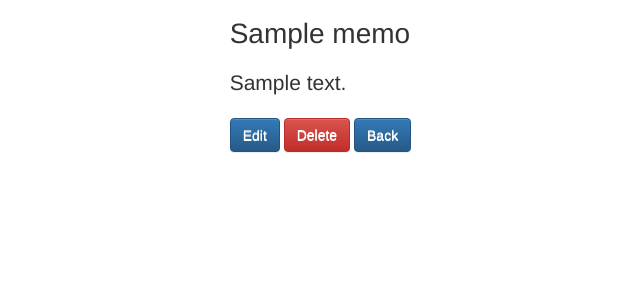
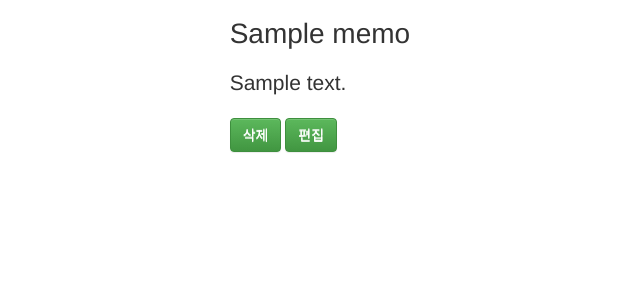
Before and after one commit to welcome-to-donghyun/web-diary, a Django app: page /memo/detail/1 in a window 1280 px wide. Shown: the part 42-342 px from the top of the page, without its empty margins (207-847 px from the left). Run offline with Django 3.2, Linux system fonts and the light colour scheme; tables that the repository leaves empty hold one stand-in row (values such as "Sample post"); some libraries are stand-ins or nearby versions.

Commit message:
설계문서와 맞게 색을 변화

```diff
--- a/templates/member/signin.html
+++ b/templates/member/signin.html
@@ -14,7 +14,7 @@
                 </div>
             {% endfor %}
             <div class="form-group">
-                <button type="submit" class="btn-default btn-primary btn" style="float: right;">Sign In</button>
+                <button type="submit" class="btn-default btn-success btn" style="float: right;">로그인</button>
             </div>
         </form>
     </div>
--- a/templates/member/signup.html
+++ b/templates/member/signup.html
@@ -14,7 +14,7 @@
       </div>
       {% endfor %}
       <div class="form-group ">
-        <button type="submit" class="btn btn-primary" style="float: right;">Sign Up</button>
+        <button type="submit" class="btn btn-success" style="float: right;">회원가입</button>
       </div>
     </form>
   </div>
--- a/templates/schedule/diary_detail.html
+++ b/templates/schedule/diary_detail.html
@@ -13,12 +13,12 @@
       <img src="{{ diary.img.url }}" style="width:600px; height:400px;" alt="">
       <p class="lead">{{ diary.description }}</p>
     </div>
-    <a href="{% url 'schedule:diary_edit' diary_id=diary.date %}" class="btn btn-default btn-primary">Edit</a>
     <form action="{% url 'schedule:diary_delete' diary_id=diary.date %}" method="POST" style="display: inline-block;">
         {% csrf_token %}
-        <button type="submit" class="btn btn-default btn-danger">Delete</button>
+        <button type="submit" class="btn btn-default btn-success">삭제</button>
     </form>
-    <a href="{% url 'schedule:memo_main' %}" class='btn btn-default btn-primary'>Back</a>
+    <a href="{% url 'schedule:diary_edit' diary_id=diary.date %}" class="btn btn-default btn-success">편집</a>
+
   </div>
   <div class="col-md-4">
 
--- a/templates/schedule/diary_edit.html
+++ b/templates/schedule/diary_edit.html
@@ -7,7 +7,7 @@
     {% csrf_token %}
     {{form}}
     <input type="hidden" name="date" value="{{date}}">
-    <button type="submit" class="btn btn-default btn-primary">만들기</button>
+    <button type="submit" class="btn btn-default btn-success">작성완료</button>
   </form>
 </div>
 {% endblock %}
--- a/templates/schedule/memo_detail.html
+++ b/templates/schedule/memo_detail.html
@@ -12,12 +12,12 @@
     <div>
       <p class="lead">{{ memo.description }}</p>
     </div>
-    <a href="{% url 'schedule:memo_edit' pk=memo.pk %}" class="btn btn-default btn-primary">Edit</a>
     <form action="{% url 'schedule:memo_delete' pk=memo.pk %}" method="POST" style="display: inline-block;">
         {% csrf_token %}
-        <button type="submit" class="btn btn-default btn-danger">Delete</button>
+        <button type="submit" class="btn btn-default btn-success">삭제</button>
     </form>
-    <a href="{% url 'schedule:memo_main' %}" class='btn btn-default btn-primary'>Back</a>
+    <a href="{% url 'schedule:memo_edit' pk=memo.pk %}" class="btn btn-default btn-success">편집</a>
+
   </div>
   <div class="col-md-4">
 
--- a/templates/schedule/memo_edit.html
+++ b/templates/schedule/memo_edit.html
@@ -6,7 +6,7 @@
   <form action="" method="POST">
     {% csrf_token %}
     {{form}}
-    <button type="submit" class="btn btn-default btn-primary">만들기</button>
+    <button type="submit" class="btn btn-default btn-success">작성완료</button>
   </form>
 </div>
 {% endblock %}
```
